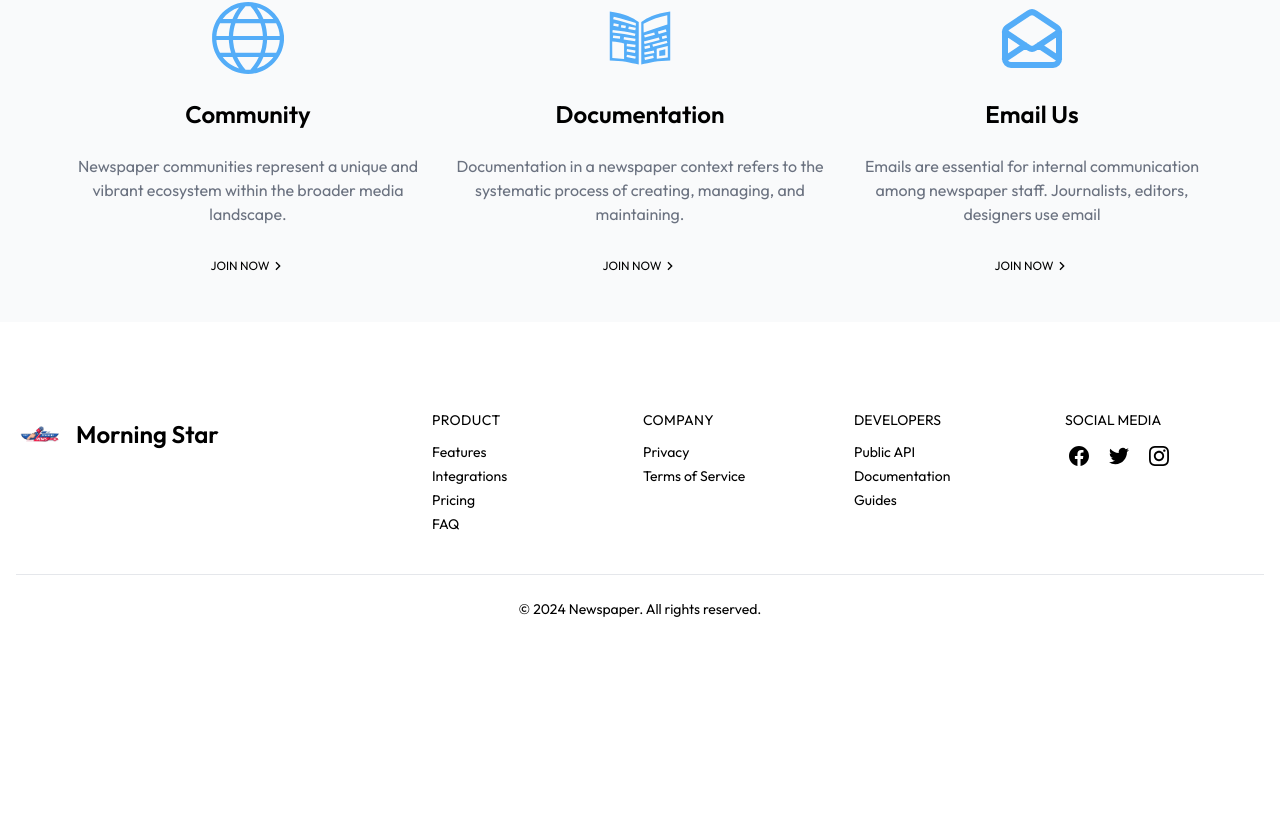
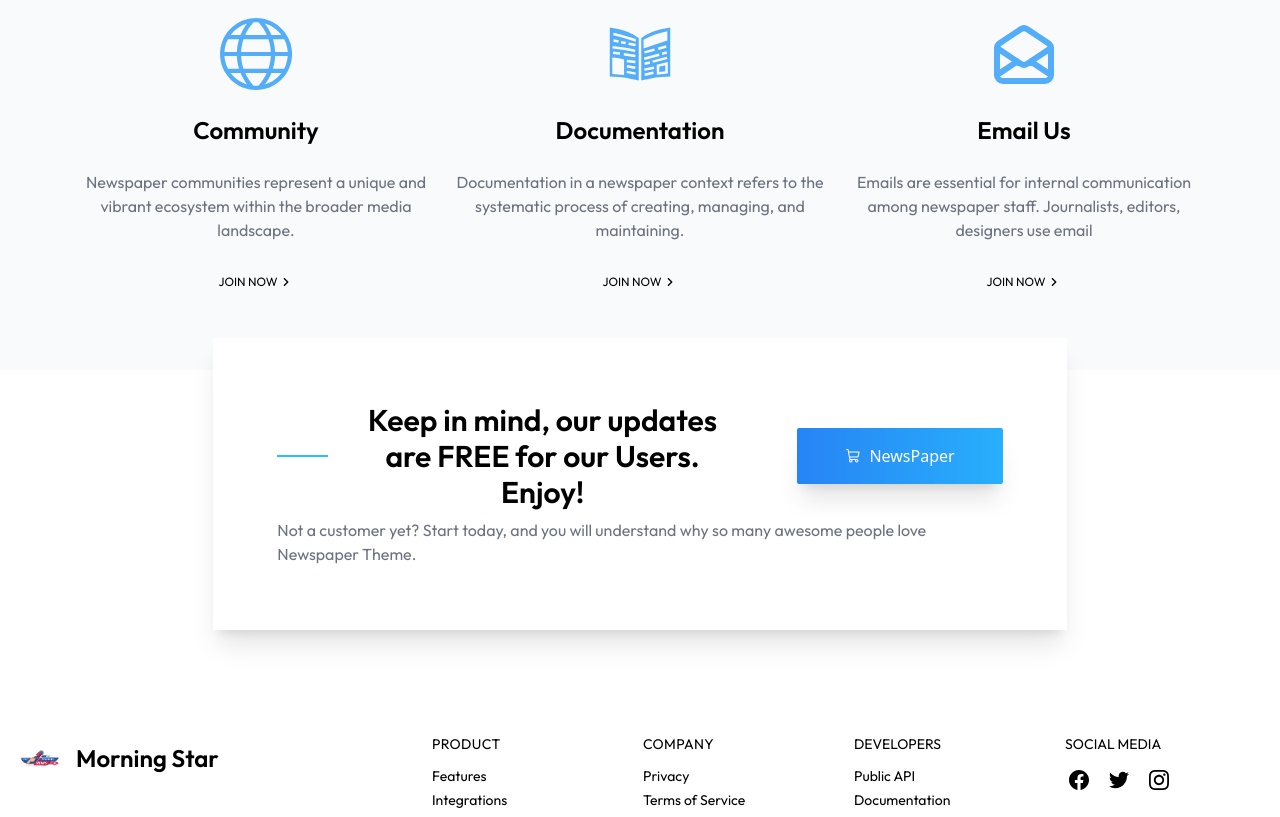
Before and after one commit to sabbir-hossen66/news-paper-client, a React (Vite) app: page / in a window 1280 px wide. Shown: the part 1990-2807 px from the top of the page. Before the commit the page ends 2633 px from the top, so only its background shows below. Built offline with nearby package versions, Linux system fonts and the light colour scheme.

Commit message:
support components done

```diff
--- a/src/components/Support/Support.jsx
+++ b/src/components/Support/Support.jsx
@@ -2,11 +2,13 @@ import { TfiWorld } from "react-icons/tfi";
 import { GiNewspaper } from "react-icons/gi";
 import { HiOutlineMailOpen } from "react-icons/hi";
 import { RiArrowRightSLine } from "react-icons/ri";
+import { PiShoppingCart } from "react-icons/pi";
 import { Link } from "react-router-dom";
 
 const Support = () => {
   return (
-    <div className="my-12 bg-gray-50 p-12">
+    <div>
+      <div className="my-12 bg-gray-50 p-16 pb-20 mb-16">
         <h2 className="text-6xl text-center font-sans font-bold bg-gradient-to-br from-[#278BF6] to-[#28B2FD] bg-clip-text text-transparent">Top notch support</h2>
 
         <div className="flex justify-center items-center my-12">
@@ -56,6 +58,27 @@ const Support = () => {
         </div>
 
       </div>
+
+      {/* shadow card */}
+      <div className="p-16 mb-16 w-2/3 mx-auto -mt-24 shadow-xl bg-[#FFFFFF]">
+        <div className="flex items-center gap-4">
+          <div className="w-24">
+            <hr className="border-t-2 border-[#28BEFF]" />
+          </div>
+          <h3 className="text-center text-3xl font-semibold">Keep in mind, our updates are FREE for our Users. Enjoy!</h3>
+
+          <button className="bg-gradient-to-r from-[#2784F5] to-[#28AFFC] hover:bg-gradient-to-r hover:from-cyan-500 hover:to-blue-500 py-4 px-12 text-white rounded-sm border-none font-medium shadow-xl font-sans ml-10 hover:animate-pulse">
+            <div className="flex justify-center items-center gap-2">
+              <PiShoppingCart />
+              NewsPaper
+            </div>
+          </button>
+
+
+        </div>
+        <p className="text-gray-500 text-md mt-2">Not a customer yet? Start today, and you will understand why so many awesome people love Newspaper Theme.</p>
+      </div>
+    </div>
   );
 };
 
```
Lines whose indentation alone changed are shown as unchanged.
